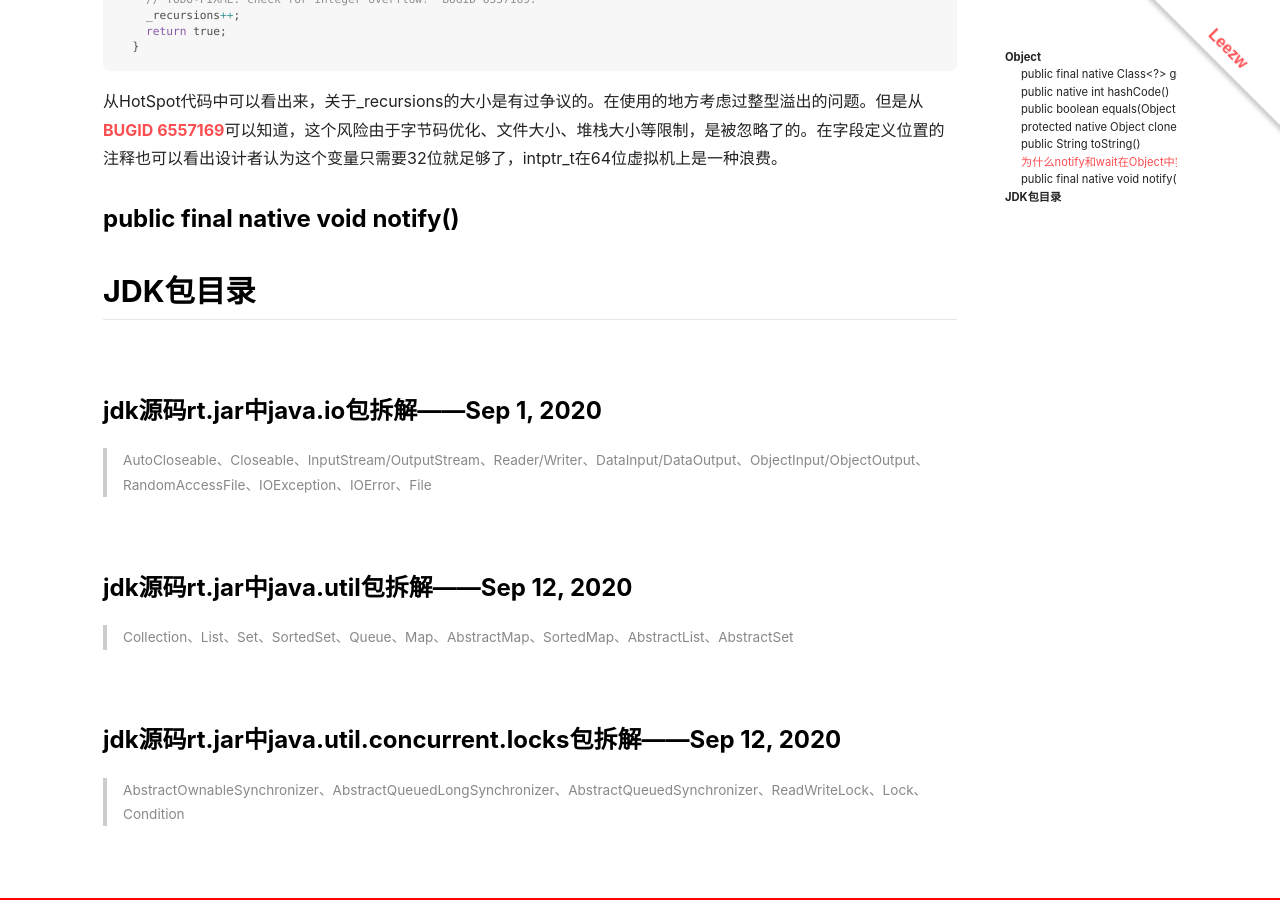
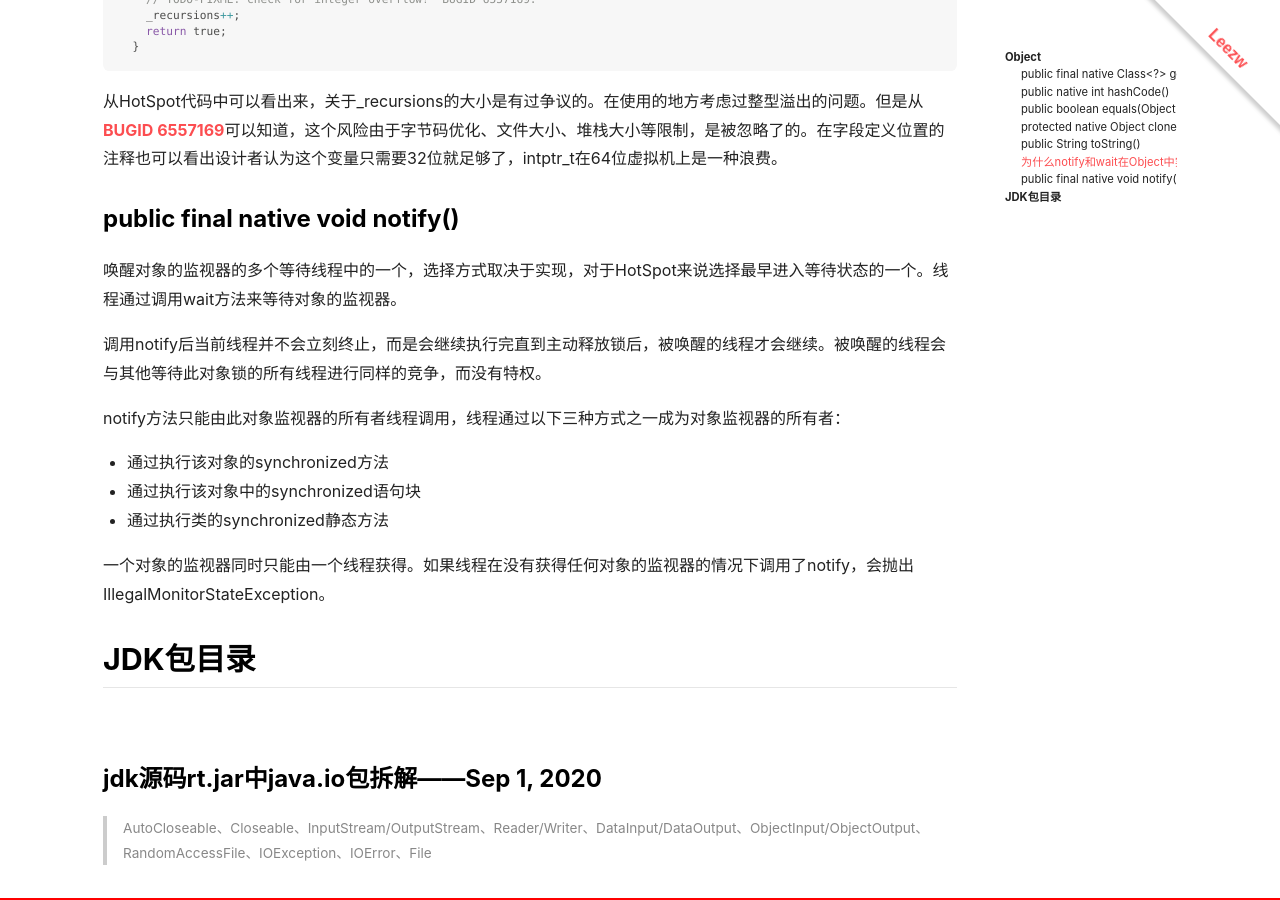
Before and after one commit to quantum-li/quantum-li.github.io, a Jekyll site: the page built from _posts/2020-10-09-jdk-source.md, in a window 1280 px wide and 900 px high, scrolled down 3036 px. Built offline with Jekyll 4.4.1, drawn with Linux system fonts in a browser that asks for light colours; nearby versions of some CDN libraries.

Commit message:
2021-11-12 19:34:29

```diff
--- a/_posts/2020-10-09-jdk-source.md
+++ b/_posts/2020-10-09-jdk-source.md
@@ -112,4 +112,15 @@ synchronized加的锁是可重入锁，持有锁的线程可以多次获取锁
 
 ### public final native void notify()
 
+唤醒对象的监视器的多个等待线程中的一个，选择方式取决于实现，对于HotSpot来说选择最早进入等待状态的一个。线程通过调用wait方法来等待对象的监视器。
+
+调用notify后当前线程并不会立刻终止，而是会继续执行完直到主动释放锁后，被唤醒的线程才会继续。被唤醒的线程会与其他等待此对象锁的所有线程进行同样的竞争，而没有特权。
+
+notify方法只能由此对象监视器的所有者线程调用，线程通过以下三种方式之一成为对象监视器的所有者：
++ 通过执行该对象的synchronized方法
++ 通过执行该对象中的synchronized语句块
++ 通过执行类的synchronized静态方法
+
+一个对象的监视器同时只能由一个线程获得。如果线程在没有获得任何对象的监视器的情况下调用了notify，会抛出IllegalMonitorStateException。
+
 ## JDK包目录
```
